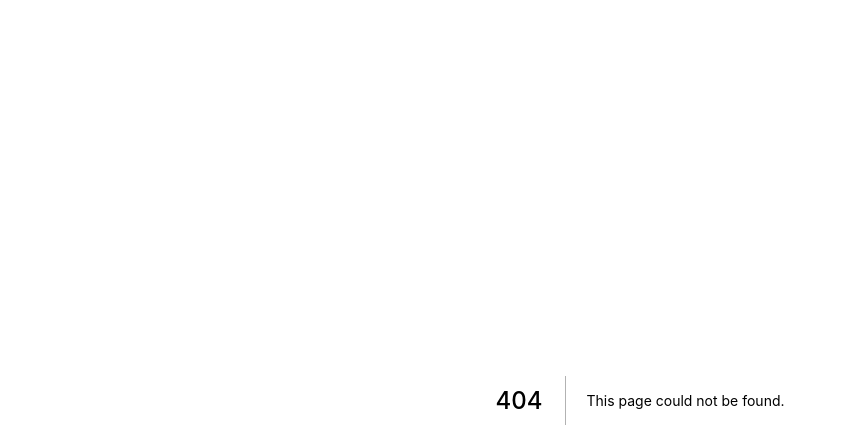
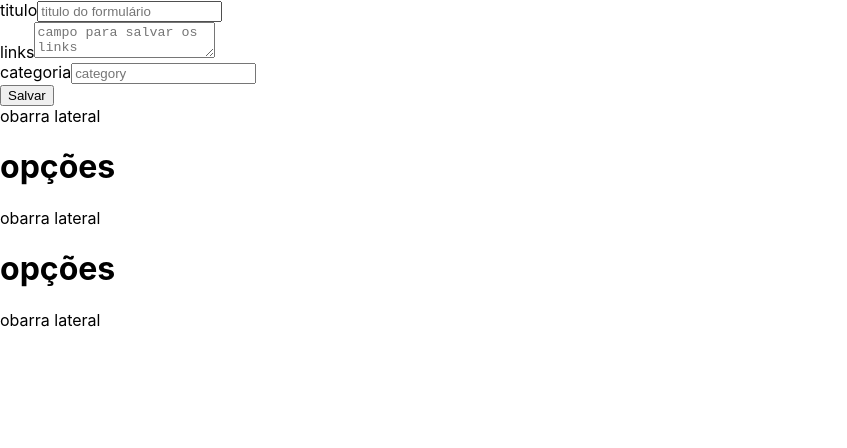
Before and after one commit to devAlexSilva/links_front, a Next.js app: page /cardAdd in a window 1280 px wide. Before the commit this address had no page. Shown: the top 448 px of the page, without its empty margins (0-847 px from the left). Built offline with nearby package versions, Linux system fonts and the light colour scheme.

Commit message:
add delete

```diff
--- a/src/apiLinks/axiosServerSide.js
+++ b/src/apiLinks/axiosServerSide.js
@@ -7,7 +7,8 @@ export function axiosClient(ctx){
 const { tokenCardLink } = parseCookies(ctx);
 
 const api = axios.create({
-  baseURL: 'https://api-card-task.herokuapp.com'
+  //baseURL: 'https://api-card-task.herokuapp.com'
+    baseURL: 'http://localhost:4000'
 });
 
 
--- a/src/components/sideBarLeft.jsx
+++ b/src/components/sideBarLeft.jsx
@@ -1,13 +1,21 @@
 
 export function SideBarLeft() {
+
     return (
         <div>
-            <span>opções</span>
-        <div>
-            <h1>opções</h1>
+            <span>obarra lateral</span>
+            <div>
+                <h1>opções</h1>
+            </div>
+            <div>
+                <span>obarra lateral</span>
+            </div>
+            <div>
+                <h1>opções</h1>
+            </div>
+            <div>
+                <span>obarra lateral</span>
+            </div>
         </div>
-            <span>opções</span>
-        </div>
-
     )
 }
--- a/src/pages/_app.jsx
+++ b/src/pages/_app.jsx
@@ -1,4 +1,5 @@
 import '../../styles/pages/globals.css'
+import { SideBarLeft } from '../components/sideBarLeft'
 import { AuthProvider } from '../contexts/authContext'
 
 
@@ -6,6 +7,7 @@ function MyApp({ Component, pageProps }) {
  return (
  <AuthProvider>
     <Component {...pageProps} />
+    <SideBarLeft />
   </AuthProvider>
 
 
--- /dev/null
+++ b/src/pages/cardAdd.jsx
@@ -0,0 +1,91 @@
+import Head from 'next/head'
+import { useForm } from 'react-hook-form'
+import { api } from '../apiLinks/axiosClientSide';
+import Router from 'next/router';
+
+
+
+export default function CardAdd(){
+
+    const { register, handleSubmit } = useForm();
+
+
+
+    function saveForm(data) {
+/**
+ * data: { title, content, category }
+ */
+        try {
+
+            api.post('/links/create', data).then(() => {
+                Router.push('/home');
+            })
+
+        } catch (error) {
+            console.log(error);
+        }
+
+    }
+
+    return (
+        <div>
+            <Head>
+                <title>LIA</title>
+            </Head>
+
+            <form onSubmit={handleSubmit(saveForm)}>
+                <div>
+
+                    <div>
+                        <label htmlFor="title_form">
+                            titulo
+                        </label>
+                        <input
+                            {...register('title')}
+                            id="title_form"
+                            name="title"
+                            type="text"
+                            required
+                            placeholder="titulo do formulário"
+                        />
+                    </div>
+
+                    <div>
+                        <label htmlFor="content_form">
+                            links
+                        </label>
+                        <textarea
+                            {...register('content')}
+                            id="content_form"
+                            name="content"
+                            required
+                            placeholder="campo para salvar os links"
+                        />
+                    </div>
+
+                    <div>
+                        <label htmlFor="category_form">
+                            categoria
+                        </label>
+                        <input
+                            {...register('category')}
+                            id="category_form"
+                            name="category"
+                            type="text"
+                            required
+                            placeholder="category"
+                        />
+                    </div>
+
+                </div>
+
+                <div>
+                    <button type="submit">
+                        <span> Salvar </span>
+                    </button>
+                </div>
+
+            </form>
+        </div>
+    )
+}
--- a/styles/pages/Home.module.css
+++ b/styles/pages/Home.module.css
@@ -101,10 +101,11 @@
   font-size: 1.5rem;
 }
 
-.card p {
+.card li {
   margin: 0;
-  font-size: 1.25rem;
+  font-size: 1.2rem;
   line-height: 1.5;
+  color: aquamarine;
 }
 
 
```
Also changed, not shown: src/pages/home.jsx (+4 -11 lines).
